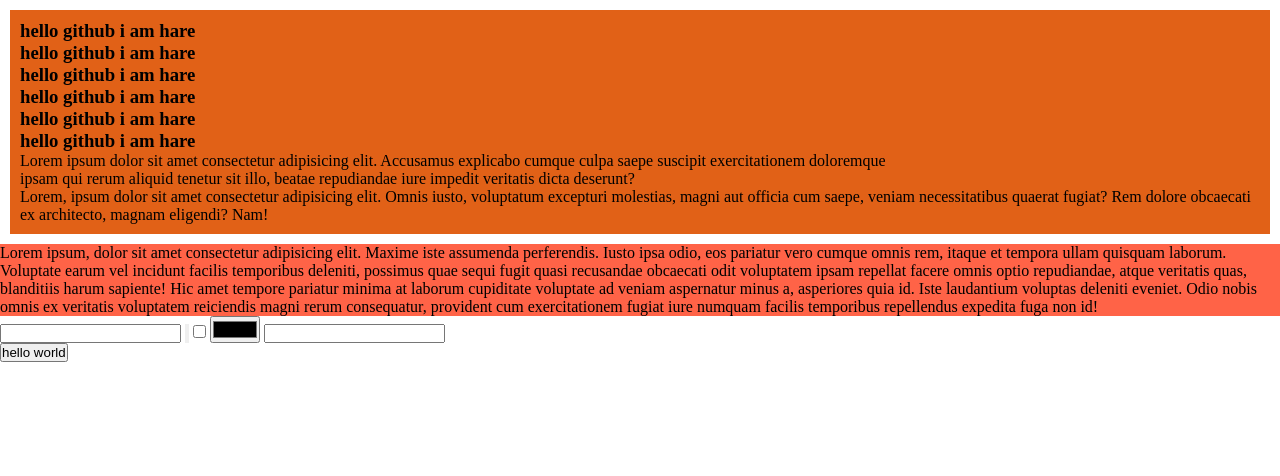
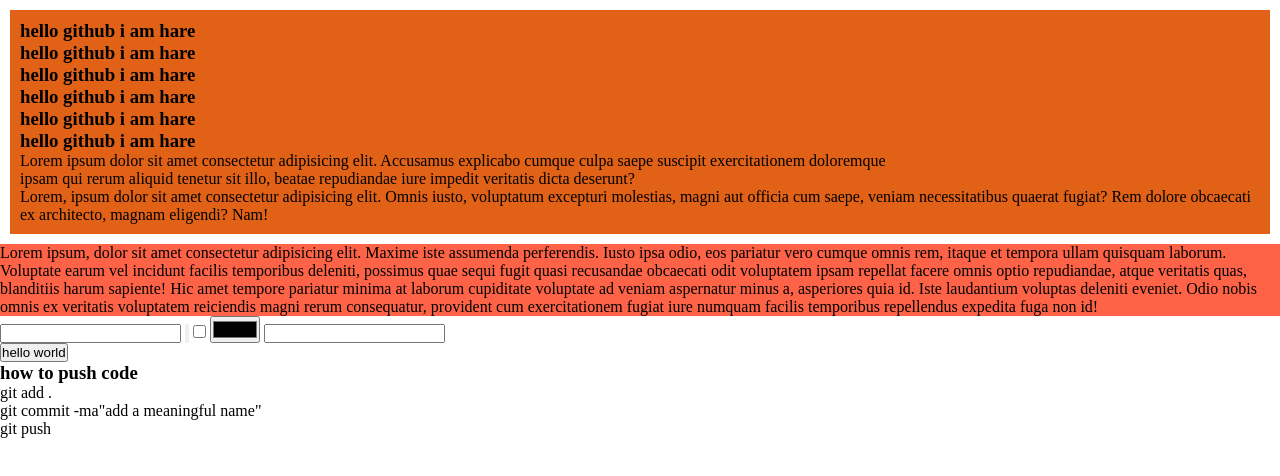
Before and after one commit to mahadihasanbd/my-simple-website-repo, a plain HTML site: page index.html in a window 1280 px wide. Drawn offline with Linux system fonts and the light colour scheme.

Commit message:
added git basic

```diff
--- a/index.html
+++ b/index.html
@@ -33,5 +33,13 @@
         </div>
         <button type="submit">hello world</button>
     </section>
+    <div>
+        <h3>how to push code</h3>
+        <ul>
+            <li>git add .</li>
+            <li>git commit -ma"add a meaningful name" </li>
+            <li>git push</li>
+        </ul>
+    </div>
 </body>
 </html>
```
